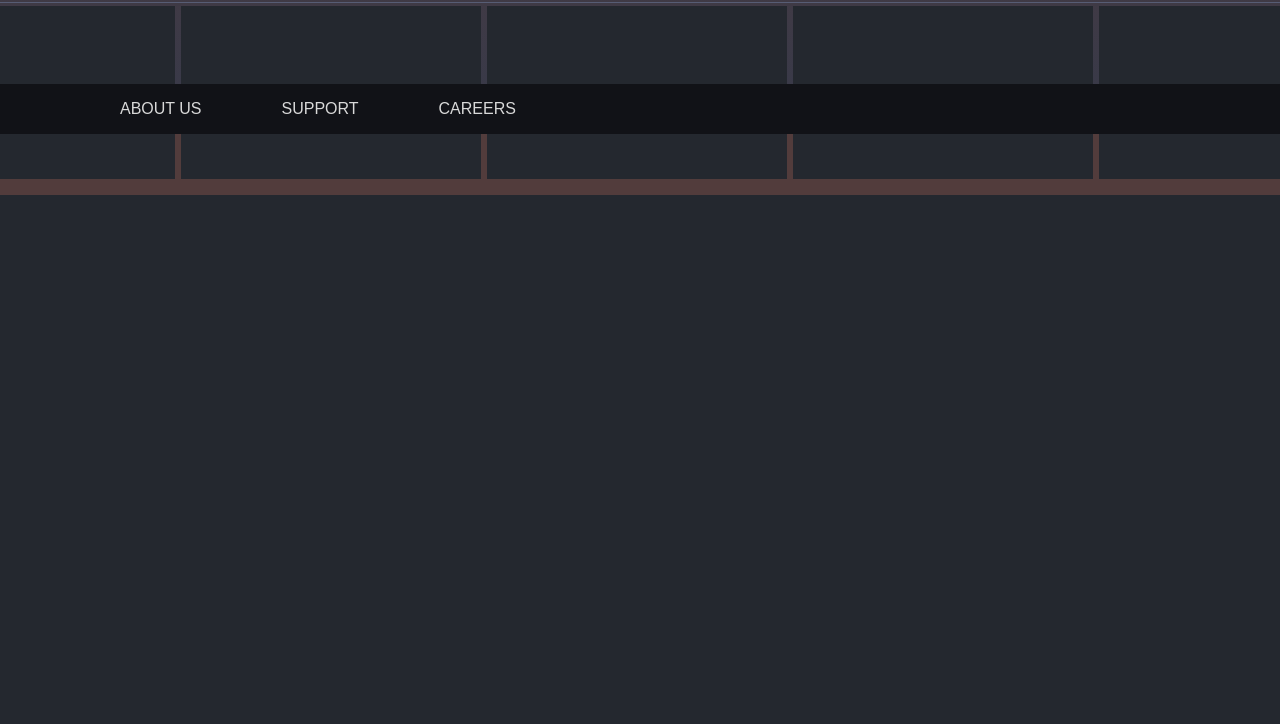
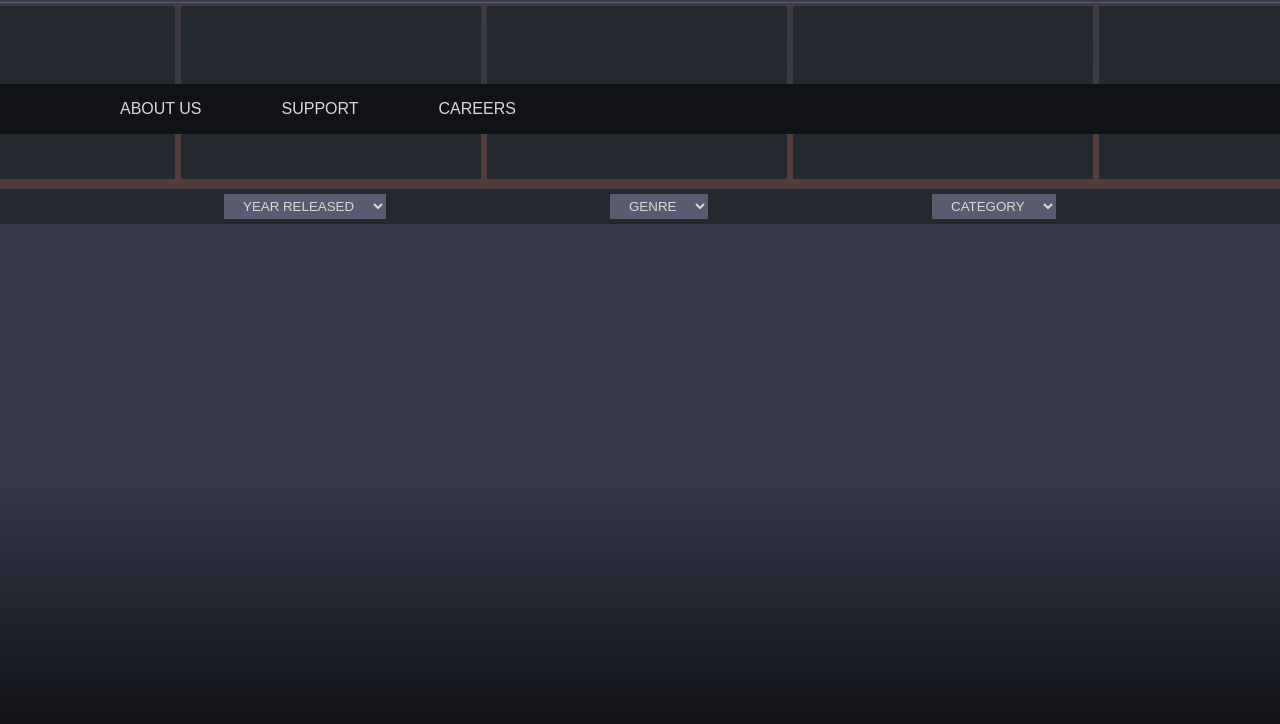
Before and after one commit to KimberlyJFlores/gemukyu.github.io, a Django app: page / in a window 1280 px wide. Shown: the part 666-1390 px from the top of the page. Before the commit the page ends 861 px from the top, so only its background shows below. Run offline with Django 4.2, Linux system fonts and the light colour scheme; data that the repository does not hold is empty.

Commit message:
added bottom of home page

```diff
--- a/Gemukyu_App/static/home.css
+++ b/Gemukyu_App/static/home.css
@@ -19,6 +19,7 @@ html, body {
     font-size: large;
 
 }
+
 .gamescroller{
     height: 175px;
     display: flex;
@@ -28,6 +29,8 @@ html, body {
     overflow-y: hidden;
     flex-wrap: nowrap;
     overflow-x: hidden;
+    overflow:hidden;
+
 }
 .gamecontainer{
     background-color: #24282f;
@@ -41,7 +44,6 @@ html, body {
     margin-right: 6px;
     width: 300px;
     height: 200px;
-    background-color: #24282f;
 }
 text{
     display: flex;
@@ -54,3 +56,56 @@ line{
     border: none;
     border-top: 1px solid #575D75;
 }
+.bottomcontainer{
+    width: auto;
+    display: flex;
+    flex-wrap: wrap;
+    flex: 0 0 auto;
+    margin-top: 10px;
+    padding-top:5px;
+    width: auto;
+    height: 500px;
+    justify-content: center;
+    background-color: #24282f;
+}
+.selectbar{
+    display: flex;
+    background-color: #24282f;
+    height: 25px;
+    width: 100%;
+    color: #d9d9d9;
+    justify-content: space-evenly;
+    padding-bottom: 5px;
+}
+.select-items{
+    width:200px;
+    color: #d9d9d9;
+    background-color: #595B70;
+}
+select {
+    background: #595B70;
+    color: #d9d9d9;
+    border: none;
+    padding-left:15px;
+    padding-right:15px;
+}
+.gameviewer{
+    width:100%;
+    height: 100%;
+    background: linear-gradient(0deg, rgb(17, 18, 23) 0%, rgb(54, 57, 74) 50%);
+    justify-content: center;
+    overflow-y: scroll;
+}
+.gamecard{
+    background-color: #24282f;
+    height: 70px;
+    margin-top: 10px;
+    margin-left: 10px;
+    margin-right:10px;
+    justify-content: center;
+    width:auto;
+    display: flex;
+    flex: 0 0 auto;
+    flex-wrap: wrap;
+    align-items: center;
+}
--- a/Gemukyu_App/templates/home.html
+++ b/Gemukyu_App/templates/home.html
@@ -32,12 +32,28 @@
         <div class="gamecontainer"></div>
         <div class="gamecontainer"></div>
     </div>
+    <div class="bottomcontainer">
+        <div class="selectbar">
+            <select name="year">
+                <option value ="today">YEAR RELEASED</option>
+                <option value ="today2">YEAR RELEASED</option>
+            </select>
+            <select name="genre">
+                <option value ="genre">GENRE</option>
+                <option value ="genre1">GENRE</option>
+            </select>
+            <select name="category">
+                <option value ="category">CATEGORY</option>
+                <option value ="category2">CATEGORY</option>
+            </select>
+        </div>
+        <div class="gameviewer">
+            {% for game in games %}
+            <div class="gamecard">Title: {{ game.title }}, Description: {{ game.description }}, Release Date: {{ game.release_date }}</div>
+            {% endfor %}
+        </div>
+    </div>
 
-    <ul>
-        {% for game in games %}
-            <li>Title: {{ game.title }}, Description: {{ game.description }}, Release Date: {{ game.release_date }}</li>
-        {% endfor %}
-    </ul>
 </body>
 {% include "footer.html" %}
 </html>
```
